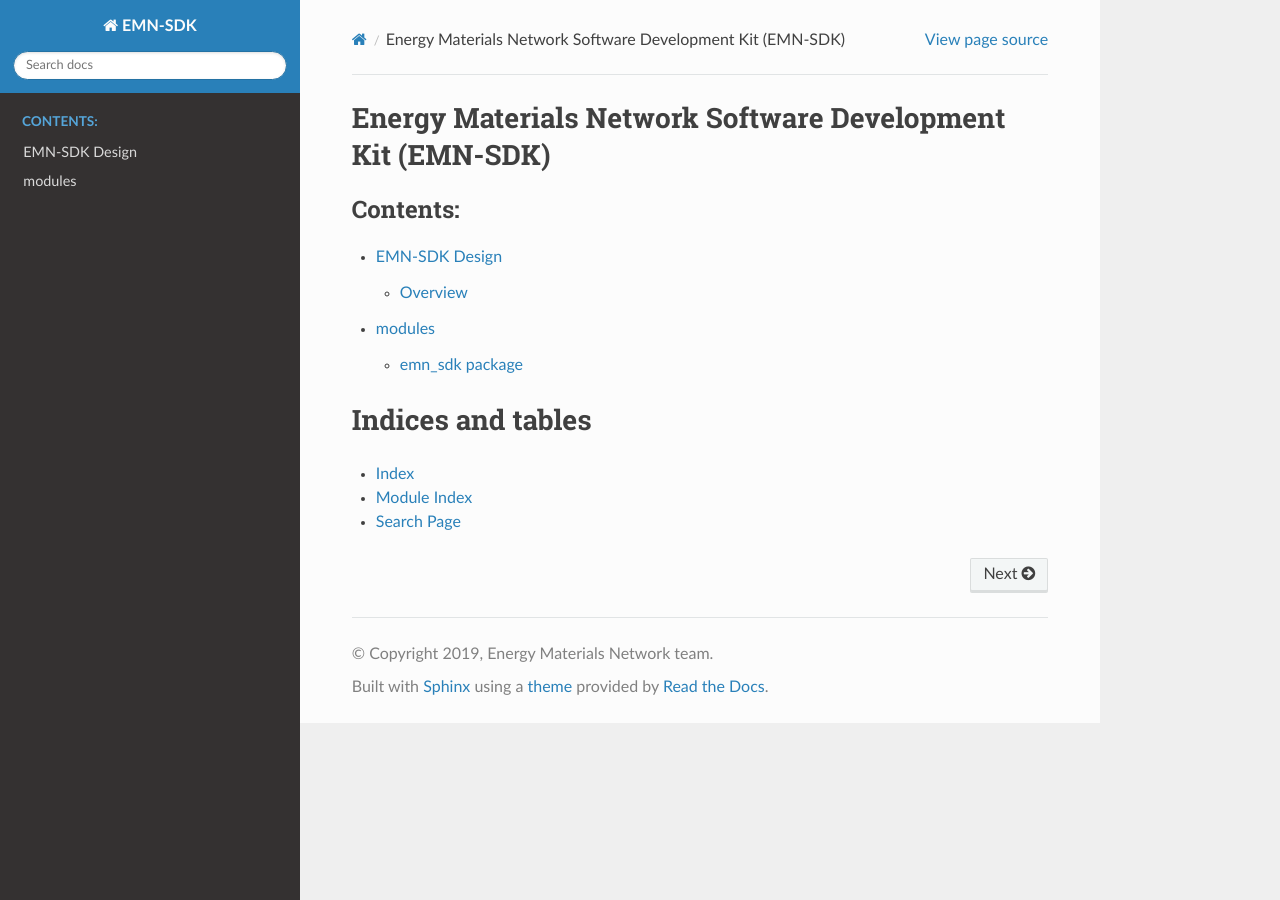
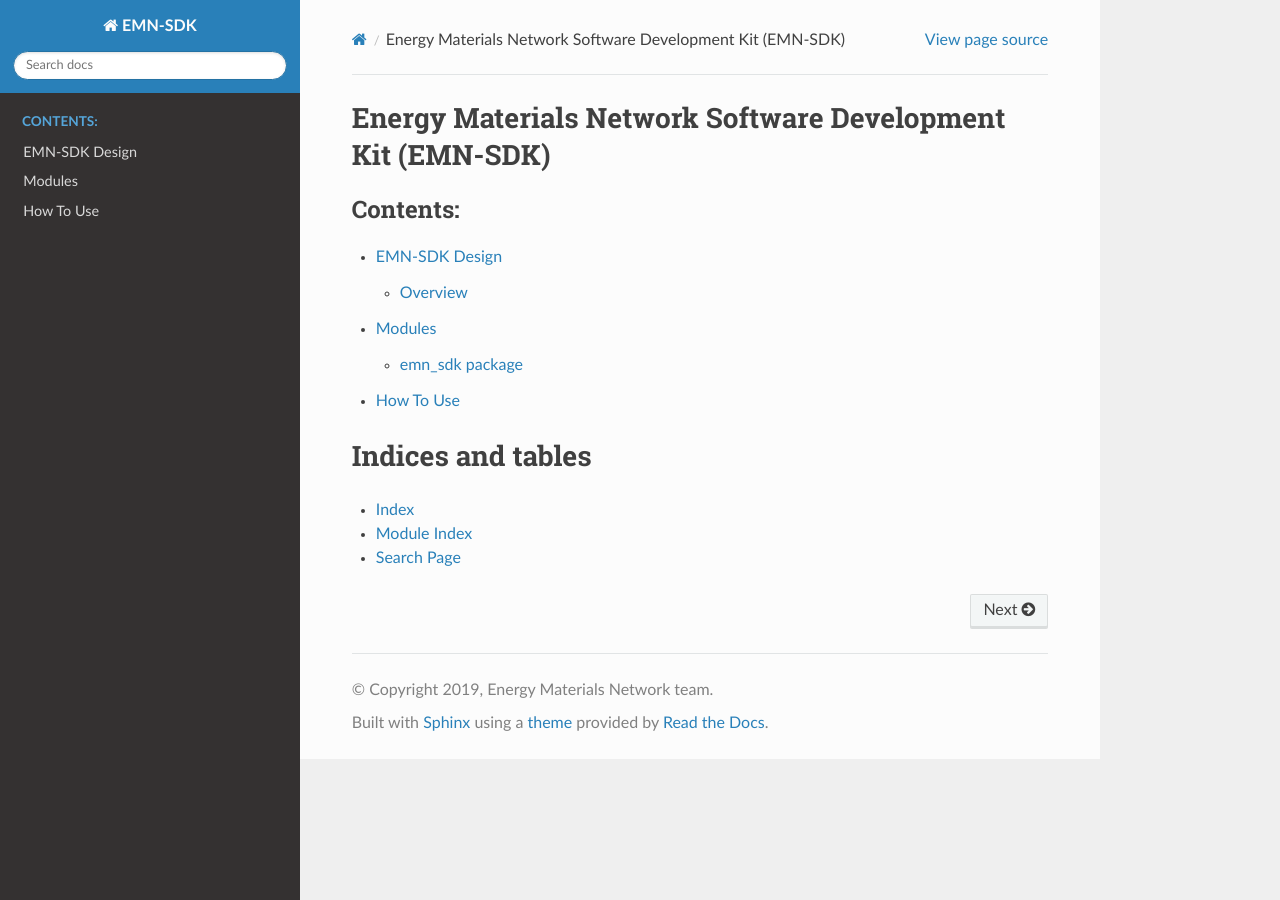
Before and after one commit to EMN-Data/emn-sdk-docs, a Sphinx documentation site: the page built from source/index.rst, in a window 1280 px wide. Built offline with Sphinx 7.4.7 and the Read the Docs theme 2.0.0, drawn with Linux system fonts in a browser that asks for light colours.

```diff
--- /dev/null
+++ b/source/how-to-use.rst
@@ -0,0 +1,4 @@
+How To Use
+==============
+
+This page describes step-by-step methods to use the uploader and data hub.
--- a/source/index.rst
+++ b/source/index.rst
@@ -6,7 +6,8 @@ Energy Materials Network Software Development Kit (EMN-SDK)
    :caption: Contents:
 
    design
-   modules <apidoc/modules>
+   Modules <apidoc/modules>
+   how-to-use
 
 Indices and tables
 ==================
```
